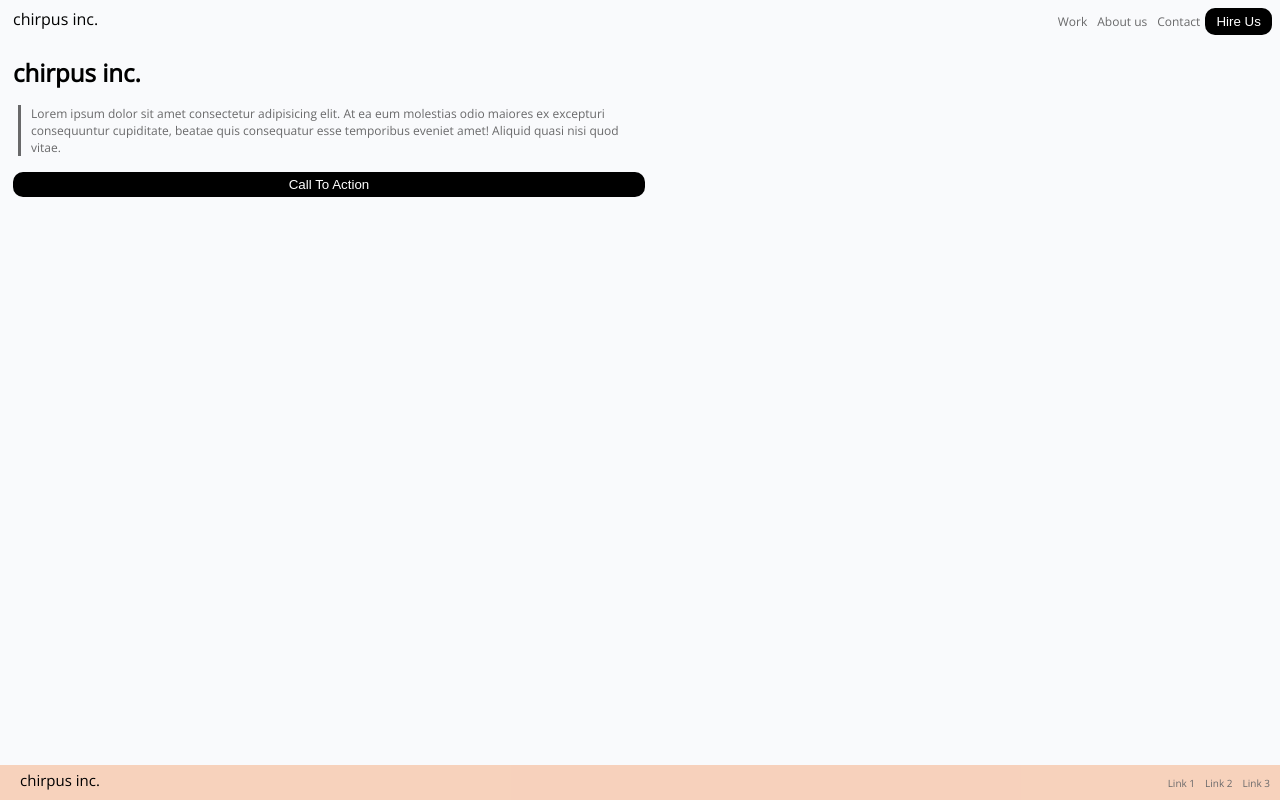
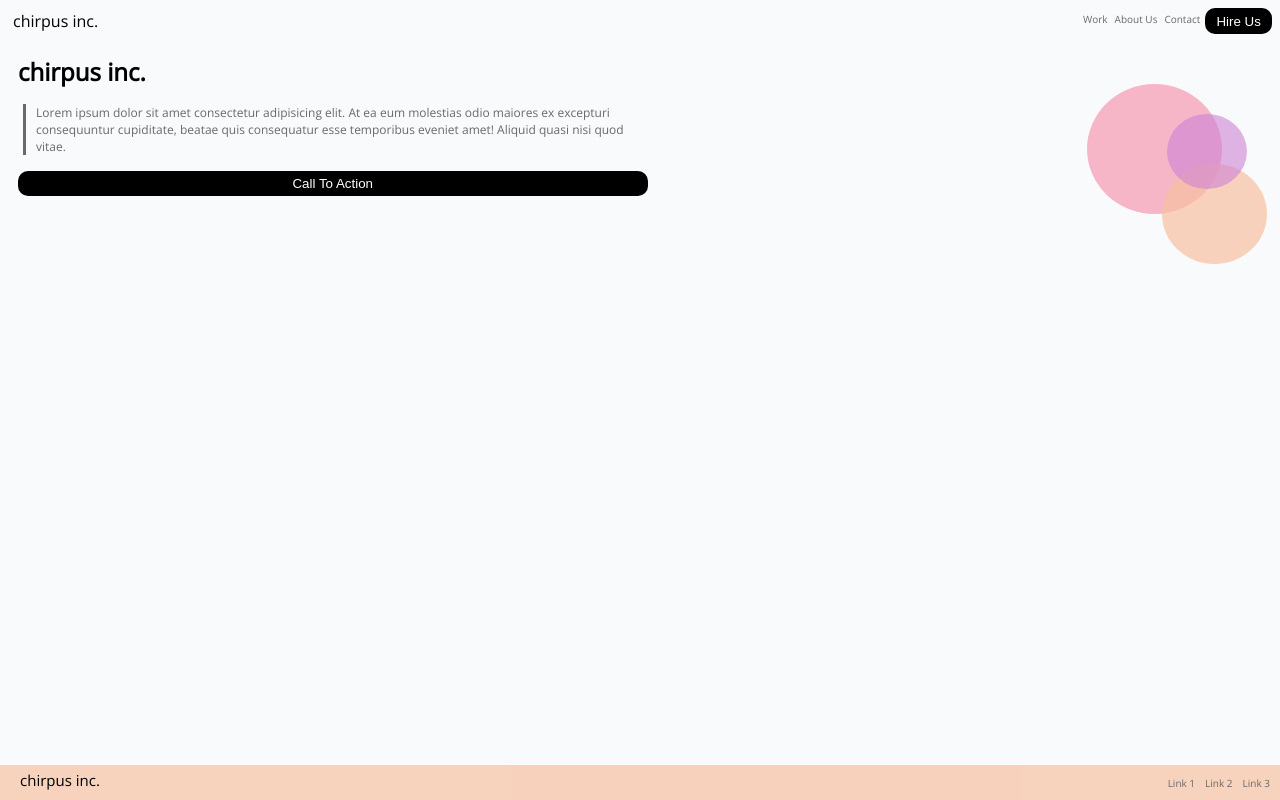
Before and after one commit to stovet/lab-1, a plain HTML site: page index.html in a window 1280 px wide. Drawn offline with nearby package versions, Linux system fonts and the light colour scheme.

Commit message:
added circles

```diff
--- a/index.html
+++ b/index.html
@@ -15,31 +15,36 @@
             <div>chirpus inc.</div>
             <div id="top-right-group">
             <ul>
-                <li>Work</li>
-                <li>About us</li>
-                <li>Contact</li>
+                <li><a href="#">Work</a></li>
+                <li><a href="#">About Us</a></li>
+                <li><a href="#">Contact</a></li>
             </ul>
             <button id="hire-us-button">Hire Us</button>
         </div>
         </nav>
     </header>
-
+<div id="middle-alignment">
         <main>
             <h1>chirpus inc.</h1>
             <p>Lorem ipsum dolor sit amet consectetur adipisicing elit. At ea eum molestias odio maiores ex excepturi consequuntur cupiditate, beatae quis consequatur esse temporibus eveniet amet! Aliquid quasi nisi quod vitae.</p>
         <button>Call To Action</button>
         </main>
+        <div id="large">
+            <div id="med">
+                <div id="small"></div>
+            </div>
+        </div>
+    </div>
+    <footer>
 
-    <footer>
-        <nav >
-        <span id="bottom_chirpus">chirpus inc.</span>
+        <span id="bottom_company_name">chirpus inc.</span>
 
             <ul id="bottom_links">
                 <li><a href="#">Link 1</a></li>
                 <li><a href="#">Link 2</a></li>
                 <li><a href="#">Link 3</a></li>
             </ul>
-        </nav>
+
     </footer>
 </body>
 </html>
--- a/style.css
+++ b/style.css
@@ -13,6 +13,12 @@ div {
 }
 nav li{
     color: #69696a;
+}
+#top-right-group li {
+    padding: 2px;
+}
+#top-right-group ul {
+    margin-bottom: 5px;
 }
 
 ul {
@@ -55,7 +61,8 @@ p {
     color: #69696a;
 }
 footer {
-    display: inline-block;
+    display: flex;
+    justify-content: space-between;
     width: 100%;
     height: 35px;
     font-size: 15px;
@@ -65,8 +72,8 @@ footer {
     background-color: rgba(247,193,162,0.7);
 }
 
-#bottom_chirpus {
-    float: left;
+#bottom_company_name {
+    /* float: left; */
     margin-left: 20px;
     margin-top: 5px;
     color: #000;
@@ -78,9 +85,7 @@ footer {
     margin-right: 5px;
 
 }
-#bottom_links li {
-    margin-top: 4px;
-}
+
 a {
     text-decoration: none;
     color: #69696a;
@@ -96,9 +101,14 @@ a {
     #top-nav{
         display: flex;
         justify-content: space-between;
+        align-items: center;
     }
     #top-right-group{
         display: flex;
+
+    }
+    #top-right-group ul li{
+        padding-right: 5px;
     }
     main {
         width: 50%;
@@ -107,6 +117,35 @@ a {
         width: 5em;
         padding: 5px;
         float: right;
-
+    }
+    #middle-alignment{
+        display: flex;
+        justify-content: space-between;
+    }
+    #large{
+        background-color: rgba(247,136,167, 0.6);
+        border-radius: 50%;
+        width: 130px;
+        height: 130px;
+        position: relative;
+        margin-right: 50px;
+        top: 50px;
+    }
+    #med{
+        background-color: rgba(247, 193, 162, 0.7);
+        border-radius: 50%;
+        width: 100px;
+        height: 100px;
+        position: absolute;
+        top: 80px;
+        right: -45px;
+    }
+    #small{
+        background-color: rgba(207,130,213, 0.6);
+        border-radius: 50%;
+        width: 75px;
+        height: 75px;
+        position: absolute;
+        bottom: 75px;
     }
 }
```
